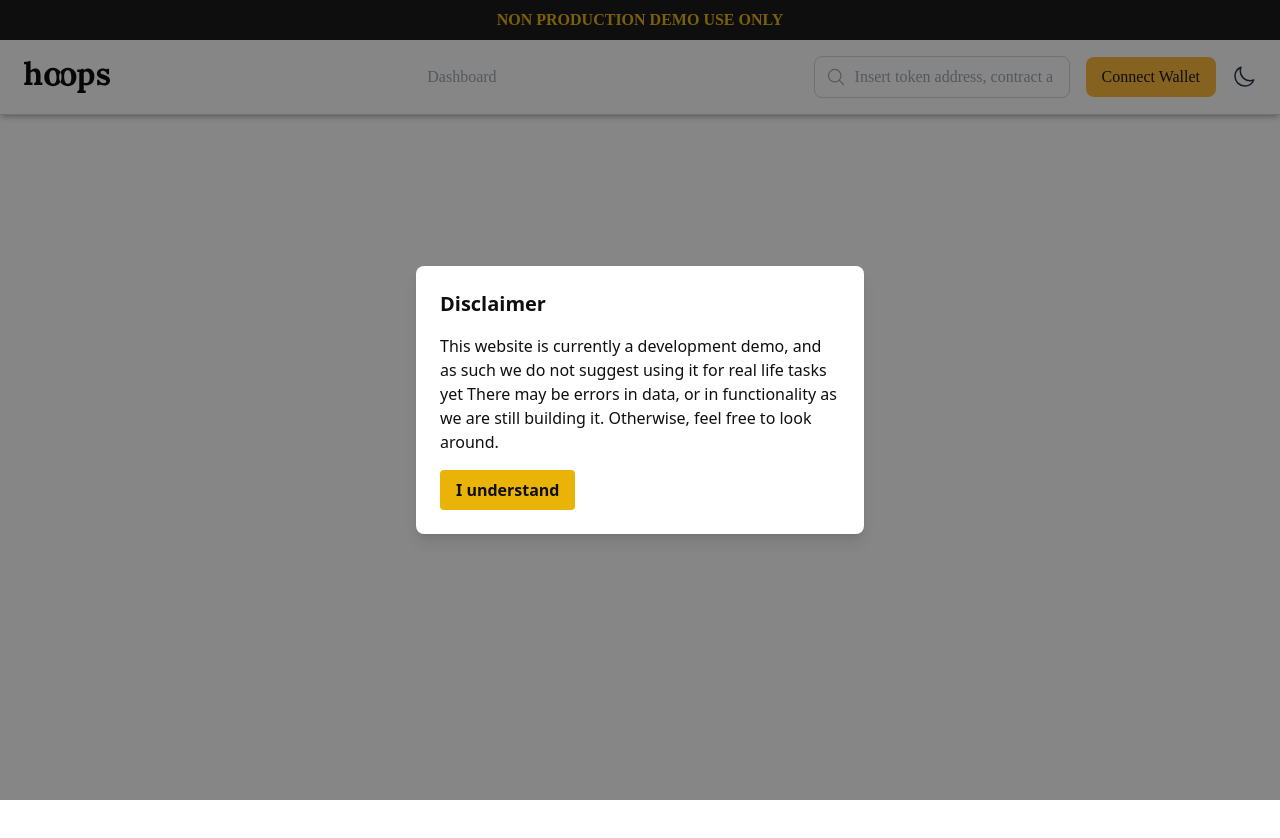
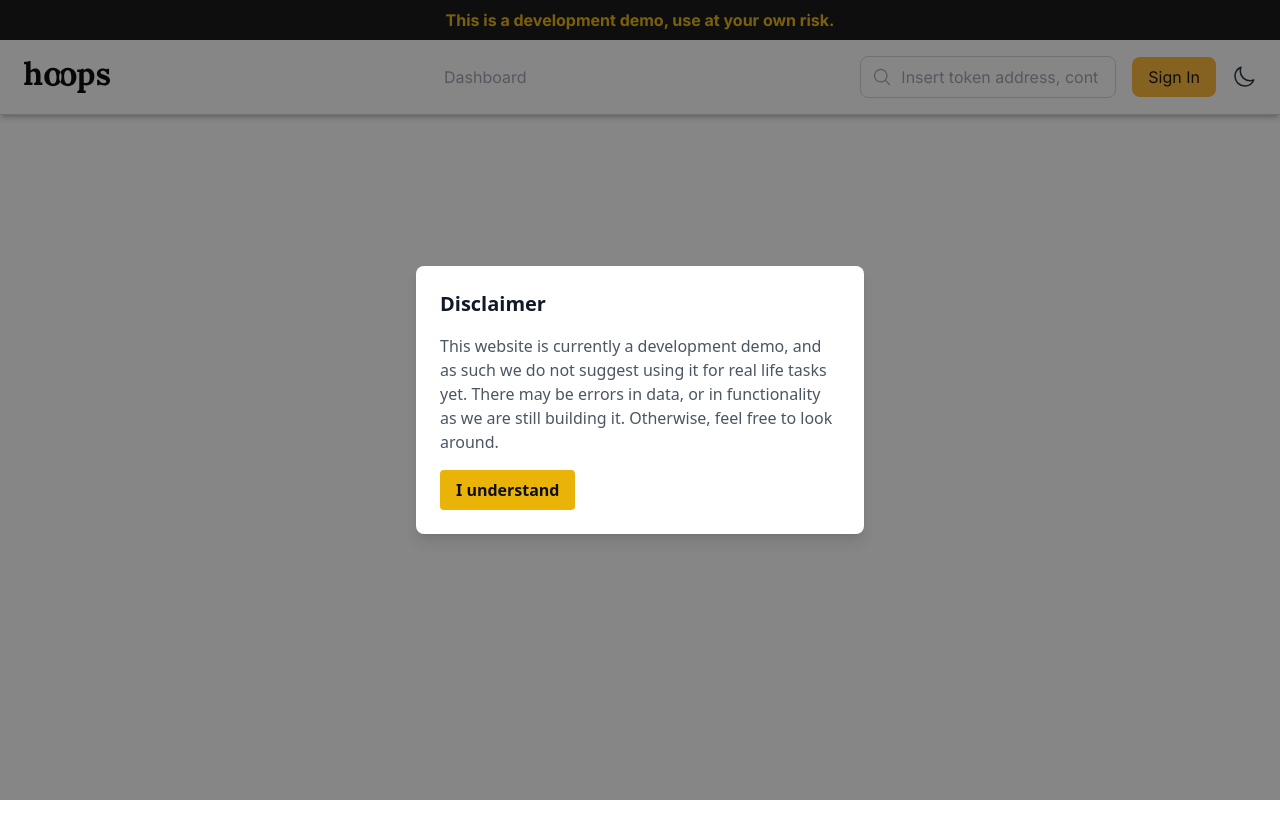
Before and after one commit to Hoops-Finance/dashboard-ui, a Next.js app: page /governance in a window 1280 px wide. Shown: the top 838 px of the page. Built offline with nearby package versions, Linux system fonts and the light colour scheme.

Commit message:
added signin button

```diff
--- a/app/layout.tsx
+++ b/app/layout.tsx
@@ -4,7 +4,7 @@
 import React, { ReactNode, useState } from "react";
 import { ClientWalletProvider } from "../components/ClientWalletProvider";
 import Navbar from "../components/Navbar";
-import { ThemeProvider } from "../components/ThemeContext";
+import { ThemeProvider, useTheme } from "../components/ThemeContext";
 import "./globals.css";
 import { Inter } from "next/font/google";
 import PlausibleProvider from "next-plausible";
@@ -19,39 +19,50 @@ const inter = Inter({
   variable: "--font-inter"
 });
 
-export default function RootLayout({ children }: RootLayoutProps) {
+function Layout({ children }: RootLayoutProps) {
   const [showModal, setShowModal] = useState(true);
+  const { theme } = useTheme();
 
   return (
     <html lang="en" className={inter.variable}>
       <head>
         <script defer data-domain="hoops.stellar.red" src="https://hoops-analytics.stellar.red/js/script.js"></script>
-
         <PlausibleProvider domain="hoops.stellar.red" customDomain="hoops-analytics.stellar.red" selfHosted />
       </head>
       <body>
-        <ThemeProvider>
         <ClientWalletProvider>
           <Navbar />
           <main className="pt-16">{children}</main>
 
           {showModal && (
-              <div className="fixed inset-0 flex items-center justify-center bg-black bg-opacity-50 z-50">
-                <div className="bg-white p-6 rounded-lg shadow-lg max-w-md w-full">
+            <div className="fixed inset-0 flex items-center justify-center bg-black/50 z-50">
+              <div className={`p-6 rounded-lg shadow-lg max-w-md w-full ${
+                theme === 'dark' ? 'bg-gray-800 text-white' : 'bg-white text-gray-900'
+              }`}>
                 <h2 className="text-xl font-semibold mb-4">Disclaimer</h2>
-                  <p className="mb-4">
-                    This website is currently a development demo, and as such we do not suggest using it for real life tasks yet There may be errors in data, or in functionality as we are still
+                <p className={`mb-4 ${theme === 'dark' ? 'text-gray-300' : 'text-gray-600'}`}>
+                  This website is currently a development demo, and as such we do not suggest using it for real life tasks yet. There may be errors in data, or in functionality as we are still
                   building it. Otherwise, feel free to look around.
                 </p>
-                  <button className="bg-yellow-500 hover:bg-yellow-600 text-black font-semibold py-2 px-4 rounded" onClick={() => setShowModal(false)}>
+                <button
+                  className="bg-yellow-500 hover:bg-yellow-600 text-black font-semibold py-2 px-4 rounded transition-colors duration-200"
+                  onClick={() => setShowModal(false)}
+                >
                   I understand
                 </button>
               </div>
             </div>
           )}
         </ClientWalletProvider>
-        </ThemeProvider>
       </body>
     </html>
   );
 }
+
+export default function RootLayout(props: RootLayoutProps) {
+  return (
+    <ThemeProvider>
+      <Layout {...props} />
+    </ThemeProvider>
+  );
+}
--- a/components/Navbar.tsx
+++ b/components/Navbar.tsx
@@ -3,13 +3,13 @@
 import React, { useState } from "react";
 import Link from "next/link";
 import { usePathname } from "next/navigation";
-import { ConnectWallet } from "./ConnectWallet";
-import { MagnifyingGlassIcon, Bars4Icon, XMarkIcon, SunIcon, MoonIcon } from "@heroicons/react/24/outline"; // Import Heroicons
+import { MagnifyingGlassIcon, Bars4Icon, XMarkIcon, SunIcon, MoonIcon } from "@heroicons/react/24/outline";
 import Image from "next/image";
-import { useTheme } from "./ThemeContext"; // Import the useTheme hook
+import { useTheme } from "./ThemeContext";
+import { SignInButton } from "./SignInButton";
 
 const Navbar: React.FC = () => {
-  const { theme, toggleTheme } = useTheme(); // Use theme from context
+  const { theme, toggleTheme } = useTheme();
   const pathname = usePathname();
   const [isMenuOpen, setIsMenuOpen] = useState(false);
   const [searchQuery, setSearchQuery] = useState("");
@@ -20,18 +20,17 @@ const Navbar: React.FC = () => {
   };
 
   return (
-    <nav className="w-full bg-white dark:bg-gray-800 shadow-md font-lora fixed top-0 left-0 right-0 z-50 border-b border-gray-300 dark:border-gray-700">
+    <nav className="w-full bg-white dark:bg-gray-800 shadow-md font-inter fixed top-0 left-0 right-0 z-50 border-b border-gray-300 dark:border-gray-700">
       {/* Top bar with clickable disclaimer */}
       <div
-        className="w-full bg-black text-yellow-500 font-bold text-center py-2 cursor-pointer"
-        onClick={() => setShowModal(true)} // Show modal when clicked
+        className="w-full bg-black text-yellow-500 font-inter font-bold text-center py-2 cursor-pointer"
+        onClick={() => setShowModal(true)}
       >
-        NON PRODUCTION DEMO USE ONLY
+        This is a development demo, use at your own risk.
       </div>
 
       <div className="max-w-screen-2xl mx-auto flex justify-between items-center relative px-6 py-4">
-        <Link href="/dashboard" className="inline-flex items-center gap-2 font-lora">
-          {/* Apply the invert filter in dark mode */}
+        <Link href="/dashboard" className="inline-flex items-center gap-2 font-inter">
           <Image src="/images/logo2.svg" alt="Logo" width={64} height={64} className={`h-8 w-auto ${theme === "dark" ? "invert" : ""}`} />
         </Link>
         <div className="hidden lg:flex space-x-8 relative">
@@ -39,7 +38,7 @@ const Navbar: React.FC = () => {
             <Link
               key={tab}
               href={`/${tab.toLowerCase().replace(" ", "")}`}
-              className={`relative ${
+              className={`relative font-inter ${
                 pathname === `/${tab.toLowerCase().replace(" ", "")}` || (tab === "Dashboard" && pathname === "/")
                   ? "text-black dark:text-white font-bold"
                   : "text-gray-400 hover:text-gray-600 dark:text-gray-400 dark:hover:text-gray-300"
@@ -57,14 +56,13 @@ const Navbar: React.FC = () => {
             <input
               type="text"
               placeholder="Insert token address, contract address, etc..."
-              className="w-64 pl-10 pr-4 py-2 border border-gray-300 dark:border-gray-600 rounded-lg focus:outline-none focus:ring-2 focus:ring-[#FFB734] focus:border-transparent bg-white dark:bg-gray-700 text-gray-800 dark:text-gray-200"
+              className="w-64 pl-10 pr-4 py-2 border border-gray-300 dark:border-gray-600 rounded-lg focus:outline-none focus:ring-2 focus:ring-[#FFB734] focus:border-transparent bg-white dark:bg-gray-700 text-gray-800 dark:text-gray-200 font-inter"
               value={searchQuery}
               onChange={(e) => setSearchQuery(e.target.value)}
             />
             <MagnifyingGlassIcon className="absolute left-3 top-1/2 transform -translate-y-1/2 text-gray-400" width={20} height={20} />
           </div>
-          <ConnectWallet />
-          {/* Theme Toggle Button */}
+          <SignInButton />
           <button onClick={toggleTheme} className="focus:outline-none">
             {theme === "light" ? <MoonIcon className="w-6 h-6 text-gray-800" /> : <SunIcon className="w-6 h-6 text-yellow-400" />}
           </button>
@@ -77,7 +75,7 @@ const Navbar: React.FC = () => {
       </div>
 
       {isMenuOpen && (
-        <div className="lg:hidden flex flex-col space-y-4 mt-4">
+        <div className="lg:hidden flex flex-col space-y-4 mt-4 font-inter">
           {["Dashboard"].map((tab) => (
             <Link
               key={tab}
@@ -95,25 +93,30 @@ const Navbar: React.FC = () => {
             <input
               type="text"
               placeholder="Insert token address, contract address, etc..."
-              className="w-full pl-10 pr-4 py-2 border border-gray-300 dark:border-gray-600 rounded-lg focus:outline-none focus:ring-2 focus:ring-[#FFB734] focus:border-transparent bg-white dark:bg-gray-700 text-gray-800 dark:text-gray-200"
+              className="w-full pl-10 pr-4 py-2 border border-gray-300 dark:border-gray-600 rounded-lg focus:outline-none focus:ring-2 focus:ring-[#FFB734] focus:border-transparent bg-white dark:bg-gray-700 text-gray-800 dark:text-gray-200 font-inter"
               value={searchQuery}
               onChange={(e) => setSearchQuery(e.target.value)}
             />
             <MagnifyingGlassIcon className="absolute left-3 top-1/2 transform -translate-y-1/2 text-gray-400" width={20} height={20} />
           </div>
+          <SignInButton />
         </div>
       )}
 
-      {/* Disclaimer Modal */}
       {showModal && (
-        <div className="fixed inset-0 flex items-center justify-center bg-black bg-opacity-50 z-50">
-          <div className="bg-white p-6 rounded-lg shadow-lg max-w-md w-full">
+        <div className="fixed inset-0 flex items-center justify-center bg-black/50 z-50">
+          <div className={`p-6 rounded-lg shadow-lg max-w-md w-full font-inter ${
+            theme === 'dark' ? 'bg-gray-800 text-white' : 'bg-white text-gray-900'
+          }`}>
             <h2 className="text-xl font-semibold mb-4">Disclaimer</h2>
-            <p className="mb-4">
+            <p className={`mb-4 ${theme === 'dark' ? 'text-gray-300' : 'text-gray-600'}`}>
               This website is currently a development demo, and as such we do not suggest using it for real life tasks yet. There may be errors in data, or in functionality as we are still building
               it. Otherwise, feel free to look around...
             </p>
-            <button className="bg-yellow-500 hover:bg-yellow-600 text-black font-semibold py-2 px-4 rounded" onClick={() => setShowModal(false)}>
+            <button
+              className="bg-yellow-500 hover:bg-yellow-600 text-black font-semibold py-2 px-4 rounded transition-colors duration-200"
+              onClick={() => setShowModal(false)}
+            >
               I understand
             </button>
           </div>
--- /dev/null
+++ b/components/SignInButton.tsx
@@ -0,0 +1,22 @@
+"use client";
+
+import { useRouter } from 'next/navigation';
+import { useTheme } from './ThemeContext';
+
+export const SignInButton: React.FC = () => {
+  const router = useRouter();
+  const { theme } = useTheme();
+
+  return (
+    <button
+      onClick={() => router.push('/signup')}
+      className={`px-4 py-2 rounded-lg transition-colors duration-200 font-inter ${
+        theme === 'dark'
+          ? 'bg-[#14141C] text-white hover:bg-[#2A2A3C]'
+          : 'bg-[#FFB734] text-black hover:bg-[#E6A52F]'
+      }`}
+    >
+      Sign In
+    </button>
+  );
+};
```
Lines whose indentation alone changed are shown as unchanged.
